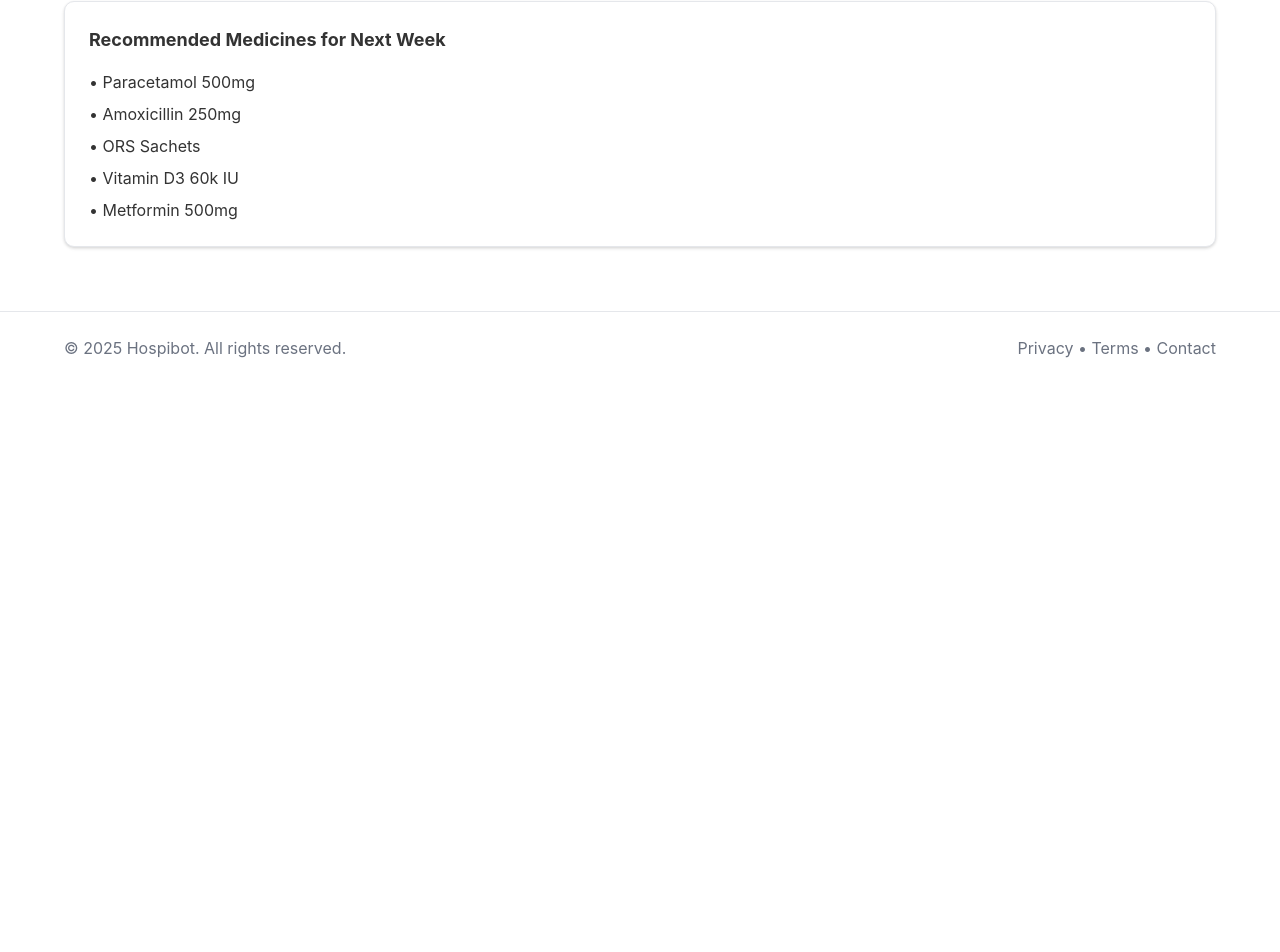
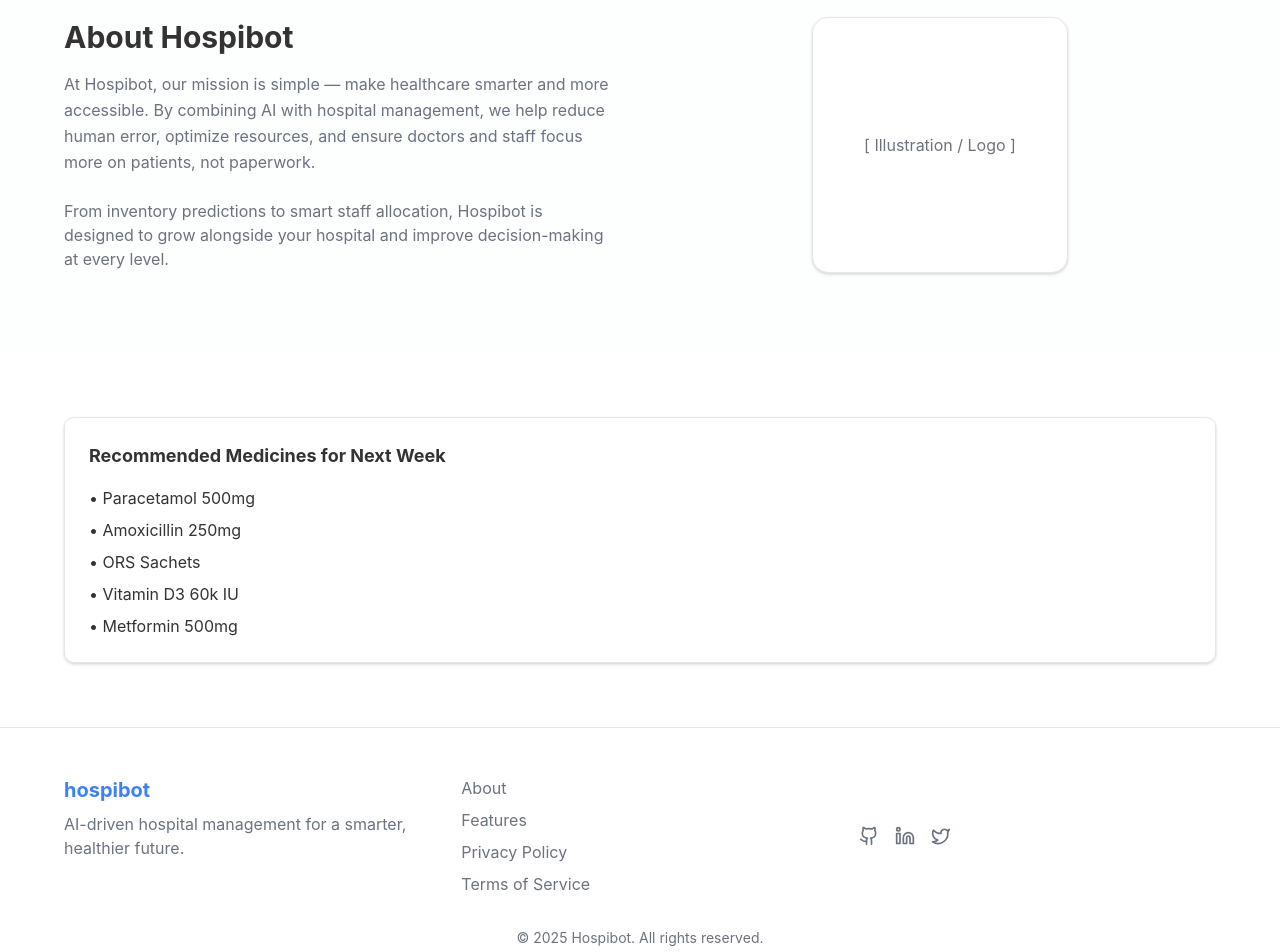
Before and after one commit to KetsuiSinha/HospitalHub, a Next.js app in the folder frontend/: page / in a window 1280 px wide. Shown: the part 877-1829 px from the top of the page. Before the commit the page ends 1261 px from the top, so only its background shows below. Built offline with nearby package versions, Linux system fonts and the light colour scheme.

Commit message:
updated landing page

```diff
--- a/frontend/package.json
+++ b/frontend/package.json
@@ -24,6 +24,7 @@
     "@radix-ui/react-tooltip": "^1.2.8",
     "class-variance-authority": "^0.7.1",
     "clsx": "^2.1.1",
+    "framer-motion": "^12.23.12",
     "lucide-react": "^0.539.0",
     "next": "15.4.6",
     "next-themes": "^0.4.6",
--- a/frontend/src/components/LandingPage.jsx
+++ b/frontend/src/components/LandingPage.jsx
@@ -1,5 +1,6 @@
 import React from 'react';
 import { Button } from './ui/button';
+import { Github, Linkedin, Twitter } from 'lucide-react';
 
 export function LandingPage({ onNavigate }) {
   return (
@@ -10,9 +11,9 @@ export function LandingPage({ onNavigate }) {
 
         <div className="hidden md:flex items-center space-x-6">
           <a href="#" className="hover:text-primary">Home</a>
-          <a href="#" className="hover:text-primary">Features</a>
-          <a href="#" className="hover:text-primary">About</a>
-          <a href="#" className="hover:text-primary">Contact</a>
+          <a href="#features" className="hover:text-primary">Features</a>
+          <a href="#about" className="hover:text-primary">About</a>
+          <a href="#contact" className="hover:text-primary">Contact</a>
         </div>
 
         <div className="flex items-center space-x-3">
@@ -68,7 +69,7 @@ export function LandingPage({ onNavigate }) {
       </section>
 
       {/* Features Section */}
-      <section className="px-8 py-16">
+      <section id="features" className="px-8 py-16">
         <div className="grid md:grid-cols-3 gap-6 max-w-6xl mx-auto">
           <div className="bg-card p-6 rounded-xl shadow-md border border-border">
             <h3 className="text-lg font-bold text-foreground mb-3">Inventory Management</h3>
@@ -83,6 +84,29 @@ export function LandingPage({ onNavigate }) {
           <div className="bg-card p-6 rounded-xl shadow-md border border-border">
             <h3 className="text-lg font-bold text-foreground mb-3">Staff Management</h3>
             <p className="text-muted-foreground">Daily presence, roles, duty roster overview.</p>
+          </div>
+        </div>
+      </section>
+
+      {/* About Section */}
+      <section id="about" className="px-8 py-20 bg-muted/30">
+        <div className="max-w-6xl mx-auto grid lg:grid-cols-2 gap-12 items-center">
+          <div>
+            <h2 className="text-3xl font-bold text-foreground mb-4">About Hospibot</h2>
+            <p className="text-muted-foreground leading-relaxed mb-6">
+              At Hospibot, our mission is simple — make healthcare smarter and more accessible.
+              By combining AI with hospital management, we help reduce human error, optimize resources,
+              and ensure doctors and staff focus more on patients, not paperwork.
+            </p>
+            <p className="text-muted-foreground">
+              From inventory predictions to smart staff allocation, Hospibot is designed
+              to grow alongside your hospital and improve decision-making at every level.
+            </p>
+          </div>
+          <div className="flex justify-center">
+            <div className="w-64 h-64 bg-card border border-border rounded-2xl shadow-md flex items-center justify-center">
+              <span className="text-muted-foreground">[ Illustration / Logo ]</span>
+            </div>
           </div>
         </div>
       </section>
@@ -104,10 +128,34 @@ export function LandingPage({ onNavigate }) {
       </section>
 
       {/* Footer */}
-      <footer className="px-8 py-6 border-t border-border">
-        <div className="max-w-6xl mx-auto flex flex-col sm:flex-row justify-between items-center gap-4">
-          <p className="text-muted-foreground">© 2025 Hospibot. All rights reserved.</p>
-          <p className="text-muted-foreground">Privacy • Terms • Contact</p>
+      <footer id="contact" className="px-8 py-12 border-t border-border bg-background">
+        <div className="max-w-6xl mx-auto grid md:grid-cols-3 gap-10">
+          {/* Brand */}
+          <div>
+            <h3 className="text-xl font-bold text-primary">hospibot</h3>
+            <p className="text-muted-foreground mt-2">
+              AI-driven hospital management for a smarter, healthier future.
+            </p>
+          </div>
+
+          {/* Quick Links */}
+          <div className="flex flex-col space-y-2">
+            <a href="#about" className="text-muted-foreground hover:text-primary">About</a>
+            <a href="#features" className="text-muted-foreground hover:text-primary">Features</a>
+            <a href="#" className="text-muted-foreground hover:text-primary">Privacy Policy</a>
+            <a href="#" className="text-muted-foreground hover:text-primary">Terms of Service</a>
+          </div>
+
+          {/* Socials */}
+          <div className="flex space-x-4 items-center">
+            <a href="#" className="text-muted-foreground hover:text-primary"><Github size={20} /></a>
+            <a href="#" className="text-muted-foreground hover:text-primary"><Linkedin size={20} /></a>
+            <a href="#" className="text-muted-foreground hover:text-primary"><Twitter size={20} /></a>
+          </div>
+        </div>
+
+        <div className="mt-8 text-center text-sm text-muted-foreground">
+          © 2025 Hospibot. All rights reserved.
         </div>
       </footer>
     </div>
```
Also changed, not shown: 1 other file (tests, documents, lock files or other folders).
